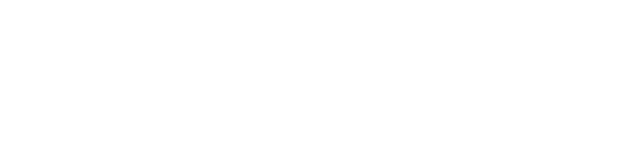
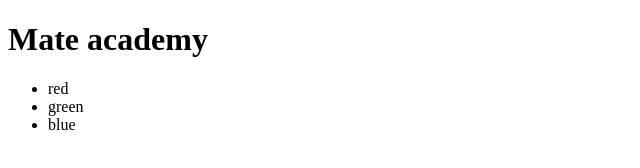
Before and after one commit to JohnH15/Mate_git, a plain HTML site: page index.html in a window 1280 px wide. Shown: the whole page, without its empty margins (0-640 px from the left). Drawn offline with Linux system fonts and the light colour scheme.

Commit message:
add name company and color

```diff
--- a/index.html
+++ b/index.html
@@ -4,6 +4,11 @@
 
 </head>
 <body>
-
+    <h1>Mate academy</h1>
+    <ul>
+        <li>red</li>
+        <li>green</li>
+        <li>blue</li>
+    </ul>
 </body>
 </html>
```
